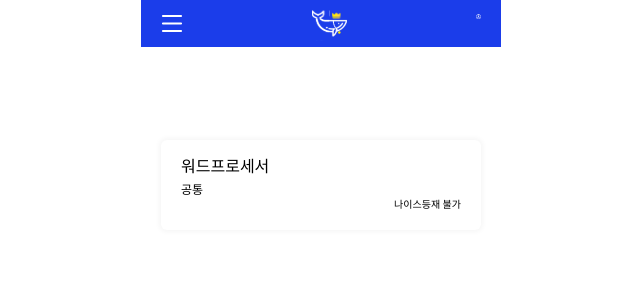
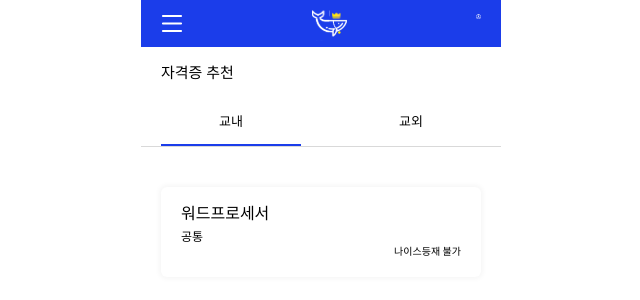
Before and after one commit to 2024Narsha/NARSHA-WEB, a React (Create React App) app: page /license in a window 1280 px wide. Shown: the top 300 px of the page, without its empty margins (319-959 px from the left). Built offline with nearby package versions, Linux system fonts and the light colour scheme.

Commit message:
license list를 만듦

```diff
--- a/src/App.tsx
+++ b/src/App.tsx
@@ -3,6 +3,7 @@ import Main from "./pages/Main/Main";
 import Signup from "./pages/Signup";
 import Login from "./pages/Login";
 import License from "./pages/License";
+import OptionBar from "./components/OptionBar";
 
 const App = () => {
   return (
@@ -14,6 +15,7 @@ const App = () => {
         <Route path="/signup" element={<Signup />} />
         <Route path="/login" element={<Login />} />
         <Route path="/license" element={<License />} />
+        <Route path="/optionBar" element={<OptionBar />} />
       </Routes>
     </BrowserRouter>
   );
--- a/src/components/Header/Header.css
+++ b/src/components/Header/Header.css
@@ -11,7 +11,7 @@
   max-height: 47px;
   margin-left: auto;
   margin-right: auto;
-   /* box-shadow: 0 2px 5px rgba(0, 0, 0, 0.1); 그림자 효과 */
+  /* box-shadow: 0 2px 5px rgba(0, 0, 0, 0.1); 그림자 효과 */
   padding: 10px;  /* 여백 추가 */
   display: flex;
   align-items: center; /* 수직 중앙 정렬 */
--- a/src/components/LicenseItem/index.tsx
+++ b/src/components/LicenseItem/index.tsx
@@ -5,7 +5,7 @@ const LicenseItem = () => {
   const subject:string = '공통';
   const status:string = '나이스등재 불가';
   return (
-    <div className='contentsBox'>
+    <div className='contents-box'>
       <div>{LicenseName}</div>
       <div className='subject'>{subject}</div>
       <div className='status'>{status}</div>
--- a/src/components/LicenseItem/style.css
+++ b/src/components/LicenseItem/style.css
@@ -4,7 +4,7 @@
   box-sizing: border-box;
 }
 
-.contentsBox {
+.contents-box {
   max-width: 320px;
   height: 90px;
   background-color: #FFFFFF;
--- a/src/components/OptionBar/index.tsx
+++ b/src/components/OptionBar/index.tsx
@@ -1,8 +1,19 @@
-import './style.css'
+import "./style.css"
 
 const OptionBar = () => {
+
+  const title:string = '자격증 추천'
+  const stayingOption:string = '교내' // 현재 머물고 있는 옵션
+  const notStayingOption:string = '교외' // 현재 머물고 있지 않은 옵션
+
   return (
-    <div>OptionBar</div>
+    <div className='option-bar-container'>
+      <div className='option-bar-title'>{title}</div>
+      <div className='option-wrap'>
+        <div className='option' id="stayingOption">{stayingOption}</div>
+        <div className='option'>{notStayingOption}</div>
+      </div>
+    </div>
   )
 }
 
--- a/src/components/OptionBar/style.css
+++ b/src/components/OptionBar/style.css
@@ -0,0 +1,38 @@
+* {
+  margin: 0;
+  padding: 0;
+  box-sizing: border-box;
+}
+
+.option-bar-container {
+  max-width: 360px;
+  height: 147px;
+  padding: 47px 20px 0 20px;
+  background-color: white;
+  border-bottom: 1px solid #D9D9D9
+}
+
+.option-bar-title{
+  text-color: #222222;
+  font-size: 15px;
+  margin: 18px 0 33px 0;
+}
+
+.option-wrap {
+  max-width: 360;
+  height: 31px;
+  display: flex;
+  justify-content: space-between;
+}
+
+.option{
+  width: 140px;
+  height: 31px;
+  font-size: 13px;
+  paddng: 15px 59px;
+  text-align: center;
+}
+
+#stayingOption {
+  border-bottom: 2px solid #1B3DEA;
+}
--- a/src/pages/License/index.tsx
+++ b/src/pages/License/index.tsx
@@ -1,11 +1,13 @@
 import Header from '../../components/Header/Header'; // header import
 import LicenseItem from '../../components/LicenseItem';
+import OptionBar from '../../components/OptionBar';
 import './style.css'
 
 const License = () => {
   return (
     <div className='container'>
       <Header></Header>
+      <OptionBar />
       <div className='contents'>
         <LicenseItem/>
       </div>
--- a/src/pages/License/style.css
+++ b/src/pages/License/style.css
@@ -7,13 +7,14 @@
 .container {
   max-width: 360px;
   height: 100%;
-  margin: auto;
+  margin: 0 auto;
+  background-color: #FCFCFC;
 }
 
 .contents {
   max-width: 360px;
   height: 100vh;
-  margin: auto;
-  padding: 130px 20px 0 20px;
+  margin: 0 auto;
+  padding: 30px 20px 0 20px;
   background-color: white;
 }
```
Also changed, not shown: src/components/BottomBar/index.tsx (added, +7 -0 lines).
